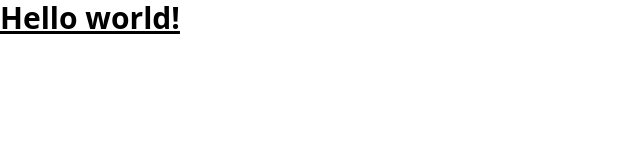
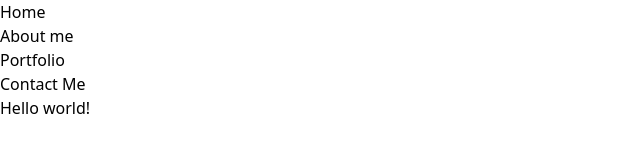
Before and after one commit to Ese-tech/My-portfolio, a website: page src/index.html in a window 1280 px wide. Shown: the whole page, without its empty margins (0-640 px from the left). Drawn offline with Linux system fonts and the light colour scheme.

Commit message:
add: scripts to package.j
create: navigation bar

```diff
--- a/package.json
+++ b/package.json
@@ -1,4 +1,7 @@
 {
+  "scripts": {
+    "start":"npx tailwindcss -i ./src/input.css -o ./src/output.css --watch"
+  },
   "devDependencies": {
     "tailwindcss": "^3.4.13"
   }
--- a/src/index.html
+++ b/src/index.html
@@ -3,11 +3,27 @@
 <head>
   <meta charset="UTF-8">
   <meta name="viewport" content="width=device-width, initial-scale=1.0">
+
   <link href="./output.css" rel="stylesheet">
+   <title>My Portfolio</title>
+
 </head>
 <body>
-  <h1 class="text-3xl font-bold underline">
+    <header class="">
+        <nav>
+            <ul>
+              <li>Home</li>
+              <li>About me</li>
+              <li>Portfolio</li>
+              <li>Contact Me</li>
+        </ul>
+        </nav>
+
+
+    </header>
+     <h1 class="text-3xl font-bold underline"></h1>
     Hello world!
   </h1>
+
 </body>
 </html>
```
